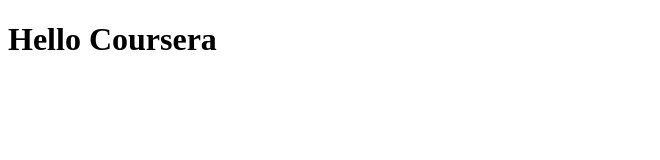
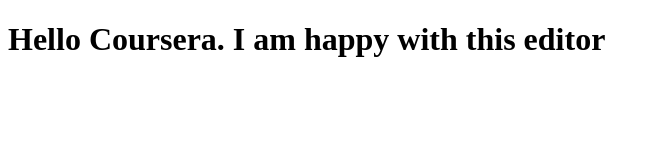
Before and after one commit to vardanmanoukian/coursera-angular, a plain HTML site: page index.html in a window 1280 px wide. Shown: the whole page, without its empty margins (0-660 px from the left). Drawn offline with Linux system fonts and the light colour scheme.

Commit message:
Another version

```diff
--- a/index.html
+++ b/index.html
@@ -5,6 +5,6 @@
     <title>Hello Coursera</title>
   </head>
   <body>
-    <h1>Hello Coursera</h1>
+    <h1>Hello Coursera. I am happy with this editor</h1>
   </body>
 </html>
```
